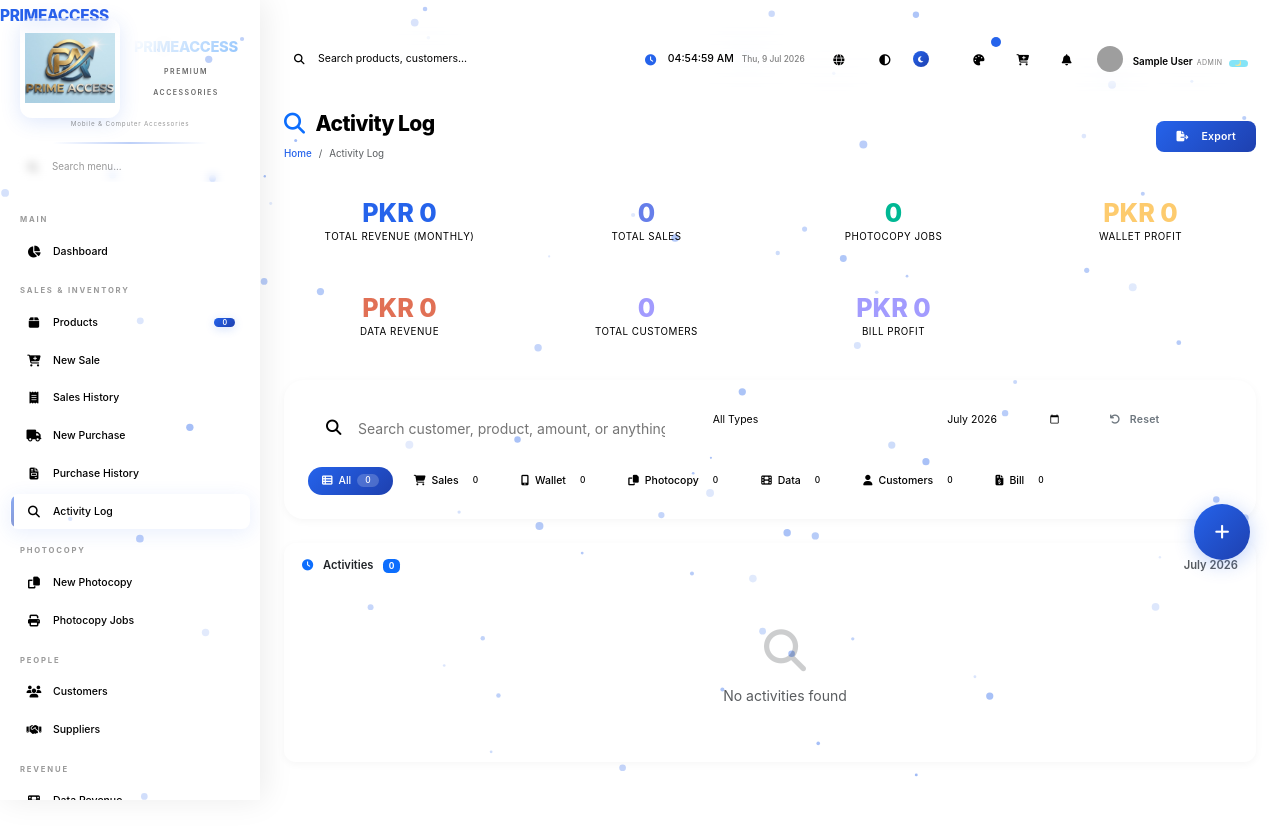
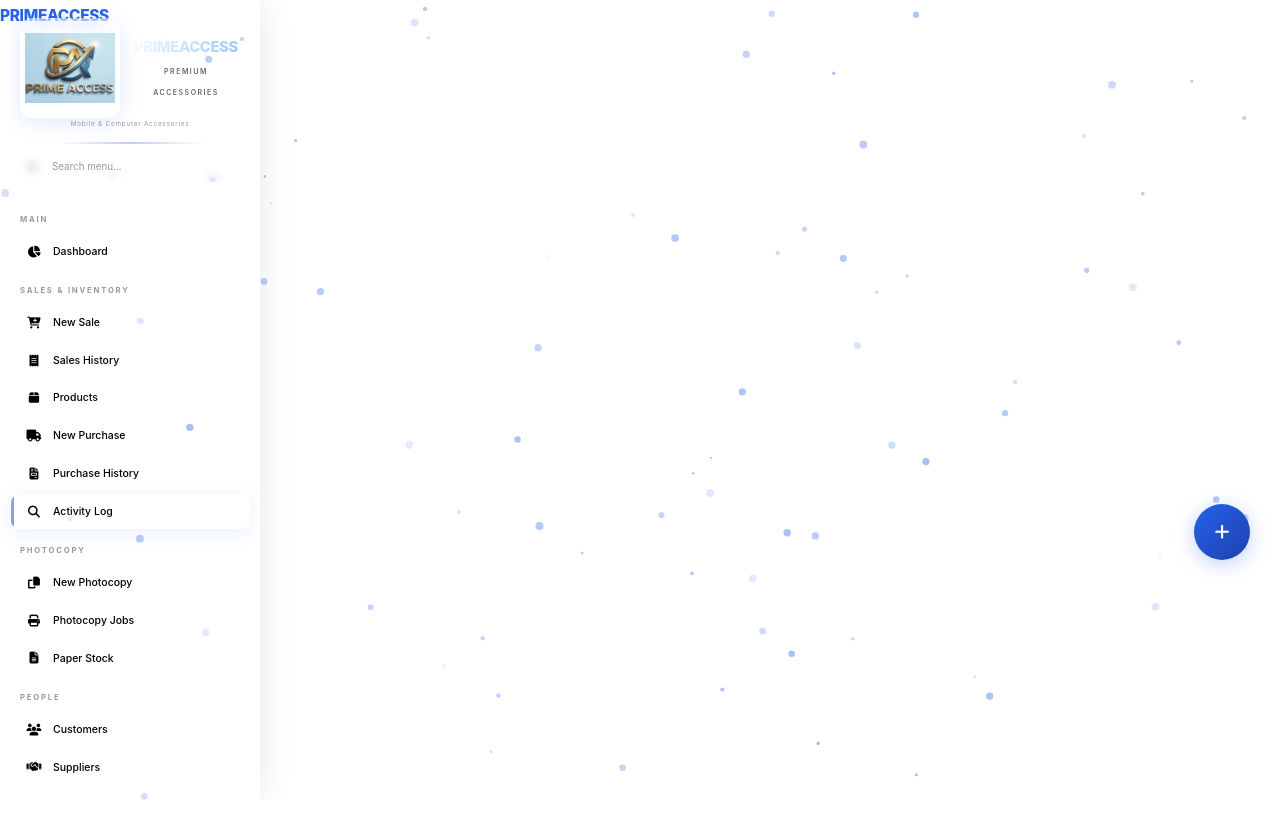
Before and after one commit to bosshanan123-ui/primeaccess-shop, a Flask app: page /activity_log in a window 1280 px wide. After the commit the page ends 800 px from the top, so only its background shows below. Run offline with Flask 2, Linux system fonts and the light colour scheme; the visitor is signed in with stand-in values (Sample User, id 1); data comes from the database, SQL or seed files in the repository; data that the repository does not hold is empty; parts of the project's set-up code (start-up, migrations or seed data) failed here and were passed over; some libraries are stand-ins or nearby versions; grey boxes are pictures that could not be loaded.

Commit message:
Update base.html

```diff
--- a/templates/base.html
+++ b/templates/base.html
@@ -1400,7 +1400,9 @@
     </div>
 
     <!-- Sidebar Menu -->
+   <!-- Sidebar Menu -->
 <div class="sidebar-menu">
+    <!-- ===== MAIN ===== -->
     <div class="menu-label">Main</div>
     <div class="nav-item {% if request.endpoint == 'dashboard' %}active{% endif %}">
         <a class="nav-link" href="{{ url_for('dashboard') }}">
@@ -1409,16 +1411,8 @@
         </a>
     </div>
 
+    <!-- ===== SALES & INVENTORY ===== -->
     <div class="menu-label">Sales &amp; Inventory</div>
-        <!-- ===== ACTIVITY LOG - SIDEBAR LINK ===== -->
-
-        <div class="nav-item {% if request.endpoint in ['products', 'add_product', 'update_product'] %}active{% endif %}">
-            <a class="nav-link" href="{{ url_for('products') }}">
-                <i class="fas fa-box"></i>
-                <span>Products</span>
-                <span class="badge bg-primary">0</span>
-            </a>
-        </div>
     <div class="nav-item {% if request.endpoint == 'new_sale' %}active{% endif %}">
         <a class="nav-link" href="{{ url_for('new_sale') }}">
             <i class="fas fa-cart-plus"></i>
@@ -1431,6 +1425,12 @@
             <span>Sales History</span>
         </a>
     </div>
+    <div class="nav-item {% if request.endpoint in ['products', 'add_product', 'update_product'] %}active{% endif %}">
+        <a class="nav-link" href="{{ url_for('products') }}">
+            <i class="fas fa-box"></i>
+            <span>Products</span>
+        </a>
+    </div>
     <div class="nav-item {% if request.endpoint == 'new_purchase' %}active{% endif %}">
         <a class="nav-link" href="{{ url_for('new_purchase') }}">
             <i class="fas fa-truck"></i>
@@ -1449,6 +1449,8 @@
             <span>Activity Log</span>
         </a>
     </div>
+
+    <!-- ===== PHOTOCOPY ===== -->
     <div class="menu-label">Photocopy</div>
     <div class="nav-item {% if request.endpoint == 'new_photocopy' %}active{% endif %}">
         <a class="nav-link" href="{{ url_for('new_photocopy') }}">
@@ -1462,7 +1464,14 @@
             <span>Photocopy Jobs</span>
         </a>
     </div>
-
+    <div class="nav-item {% if request.endpoint == 'paper_stock' %}active{% endif %}">
+        <a class="nav-link" href="{{ url_for('paper_stock') }}">
+            <i class="fas fa-file-alt"></i>
+            <span>Paper Stock</span>
+        </a>
+    </div>
+
+    <!-- ===== PEOPLE ===== -->
     <div class="menu-label">People</div>
     <div class="nav-item {% if request.endpoint == 'customers' %}active{% endif %}">
         <a class="nav-link" href="{{ url_for('customers') }}">
@@ -1476,7 +1485,8 @@
             <span>Suppliers</span>
         </a>
     </div>
-        <!-- ===== DATA REVENUE SECTION ===== -->
+
+    <!-- ===== REVENUE ===== -->
     <div class="menu-label">Revenue</div>
     <div class="nav-item {% if request.endpoint == 'data_revenue' %}active{% endif %}">
         <a class="nav-link" href="{{ url_for('data_revenue') }}">
@@ -1490,12 +1500,14 @@
             <span>Bill Payment</span>
         </a>
     </div>
-    <div class="nav-item {% if request.endpoint == 'notes' %}active{% endif %}">
-    <a class="nav-link" href="{{ url_for('notes') }}">
-        <i class="fas fa-sticky-note"></i>
-        <span>Notepad</span>
+    <div class="nav-item {% if request.endpoint == 'mobile_wallet' %}active{% endif %}">
+        <a class="nav-link" href="{{ url_for('mobile_wallet') }}">
+            <i class="fas fa-mobile-alt"></i>
+            <span>Mobile Wallets</span>
         </a>
     </div>
+
+    <!-- ===== FINANCE ===== -->
     <div class="menu-label">Finance</div>
     <div class="nav-item {% if request.endpoint == 'expenses' %}active{% endif %}">
         <a class="nav-link" href="{{ url_for('expenses') }}">
@@ -1503,12 +1515,6 @@
             <span>Expenses</span>
         </a>
     </div>
-        <div class="nav-item {% if request.endpoint == 'mobile_wallet' %}active{% endif %}">
-            <a class="nav-link" href="{{ url_for('mobile_wallet') }}">
-                <i class="fas fa-mobile-alt"></i>
-                <span>Mobile Wallets</span>
-            </a>
-        </div>
     <div class="nav-item {% if request.endpoint == 'reports' %}active{% endif %}">
         <a class="nav-link" href="{{ url_for('reports') }}">
             <i class="fas fa-chart-bar"></i>
@@ -1516,7 +1522,14 @@
         </a>
     </div>
 
+    <!-- ===== SYSTEM ===== -->
     <div class="menu-label">System</div>
+    <div class="nav-item {% if request.endpoint == 'notes' %}active{% endif %}">
+        <a class="nav-link" href="{{ url_for('notes') }}">
+            <i class="fas fa-sticky-note"></i>
+            <span>Notepad</span>
+        </a>
+    </div>
     <div class="nav-item {% if request.endpoint == 'backup' %}active{% endif %}">
         <a class="nav-link" href="{{ url_for('backup') }}">
             <i class="fas fa-database"></i>
@@ -1536,7 +1549,6 @@
         </a>
     </div>
 </div>
-</nav>
 
 <!-- ===== MAIN CONTENT ===== -->
 <div class="main-content">
```
Lines whose indentation alone changed are shown as unchanged.
